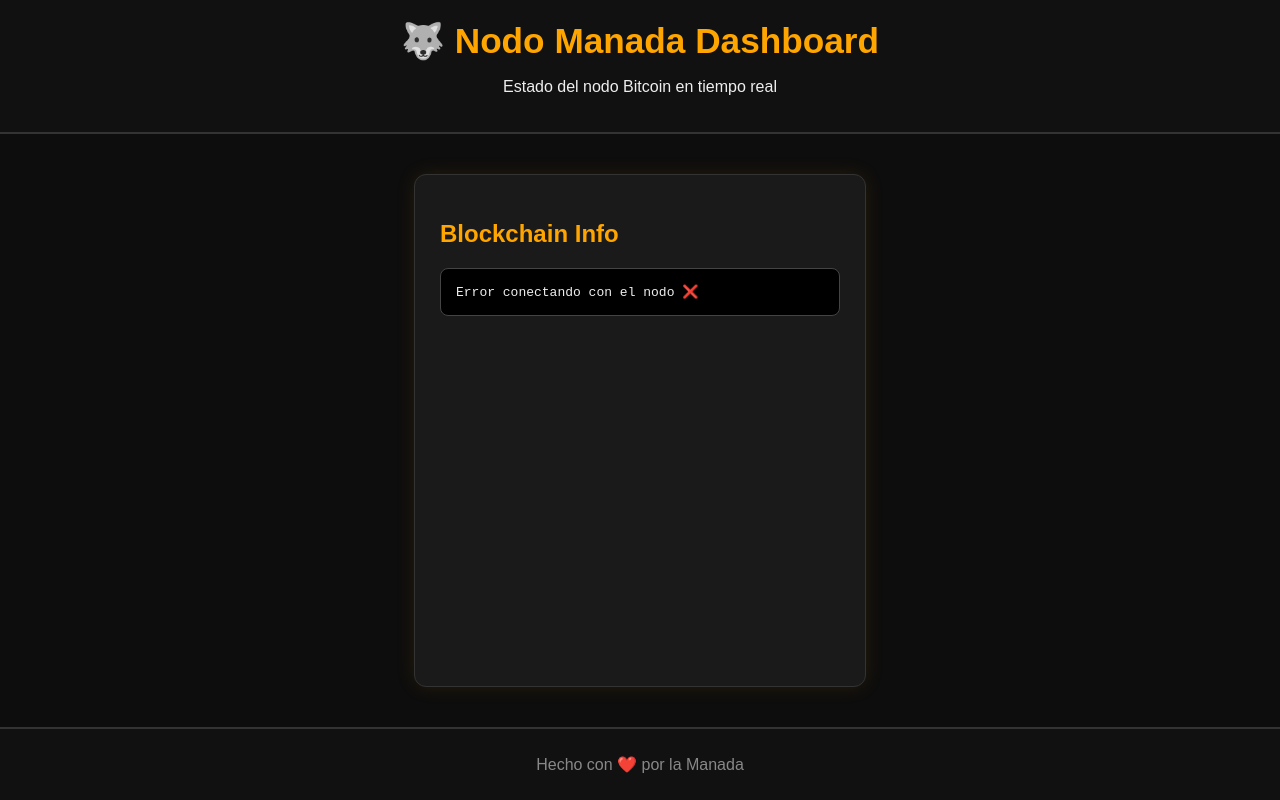
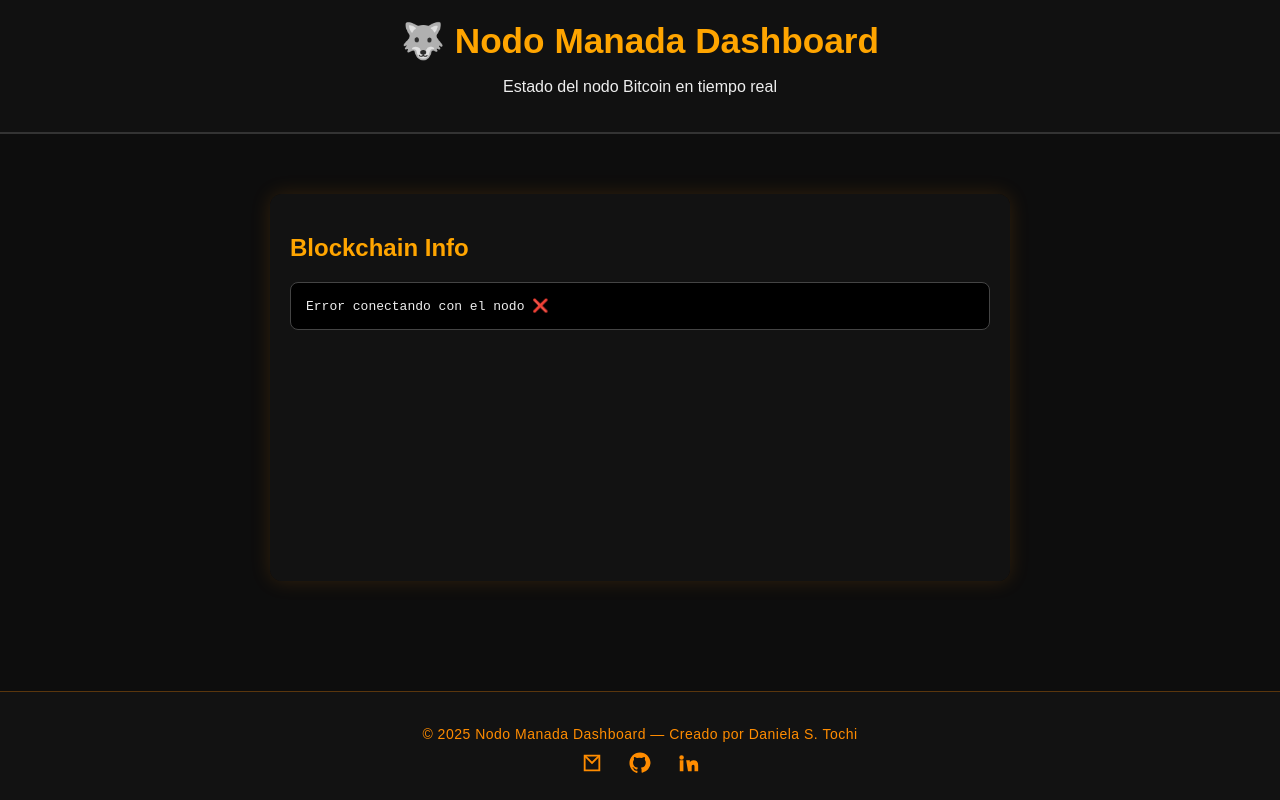
Before and after one commit to DanielaS-Tochi/nodo-manada-dashboard, a website: page dashboard/client/index.html in a window 1280 px wide. Drawn offline with Linux system fonts and the light colour scheme; no server answers.

Commit message:
Update footer with copyright information and social media links

```diff
--- a/dashboard/client/index.html
+++ b/dashboard/client/index.html
@@ -22,9 +22,34 @@
     </section>
   </main>
 
-  <footer>
-    <p>Hecho con ❤️ por la Manada</p>
-  </footer>
+  <footer class="footer">
+  <div class="footer-content">
+    <p>© 2025 Nodo Manada Dashboard — Creado por Daniela S. Tochi</p>
+
+    <div class="footer-icons">
+      <a href="mailto:danielastochi@gmail.com" target="_blank">
+       <svg width="22" height="22" viewBox="0 0 24 24" fill="none">
+          <path d="M4 4h16v16H4z" stroke="#ff8c00" stroke-width="2" fill="none"/>
+          <path d="M4 4l8 8 8-8" stroke="#ff8c00" stroke-width="2" fill="none"/>
+        </svg>
+      </a>
+
+      <!-- GitHub -->
+      <a href="https://github.com/danielas-tochi" target="_blank">
+        <svg width="22" height="22" viewBox="0 0 24 24" fill="#ff8c00">
+          <path d="M12 .5C5.65.5.5 5.65.5 12c0 5.1 3.3 9.4 7.9 10.9.6.1.8-.2.8-.5v-2c-3.2.7-3.9-1.5-3.9-1.5-.5-1.2-1.2-1.6-1.2-1.6-1-.7.1-.7.1-.7 1.1.1 1.7 1.2 1.7 1.2 1 1.7 2.6 1.2 3.2.9.1-.7.4-1.2.7-1.5-2.6-.3-5.4-1.3-5.4-5.9 0-1.2.4-2.1 1.1-2.9-.1-.2-.5-1.4.1-2.9 0 0 .9-.3 3 1.1a10.2 10.2 0 0 1 5.5 0c2.1-1.4 3-1.1 3-1.1.6 1.5.2 2.7.1 2.9.7.8 1.1 1.8 1.1 2.9 0 4.6-2.8 5.6-5.4 5.9.4.3.8 1 .8 2v3c0 .3.2.6.8.5A11.5 11.5 0 0 0 23.5 12C23.5 5.65 18.35.5 12 .5z"/>
+        </svg>
+      </a>
+
+      <!-- LinkedIn -->
+      <a href="https://www.linkedin.com/in/daniela-silvana-tochi" target="_blank">
+        <svg width="22" height="22" viewBox="0 0 24 24" fill="#ff8c00">
+          <path d="M4.98 3.5A2.5 2.5 0 1 1 5 8.5a2.5 2.5 0 0 1 0-5zM3 9h4v12H3zm7 0h4v2h.1a4.4 4.4 0 0 1 4-2c4.3 0 5 2.8 5 6.4V21h-4v-4.7c0-1 0-2.3-1.4-2.3S16 15 16 16.3V21h-4z"/>
+        </svg>
+      </a>
+    </div>
+  </div>
+</footer>
 
   <script src="app.js"></script>
 </body>
--- a/dashboard/client/style.css
+++ b/dashboard/client/style.css
@@ -28,14 +28,38 @@ main {
   padding: 40px;
 }
 
+.card pre {
+  white-space: pre-wrap;      /* Permite que el texto se quiebre */
+  word-wrap: break-word;      /* Rompe palabras larguísimas */
+  overflow-x: auto;           /* Scroll horizontal si hace falta */
+  max-width: 100%;            /* Nunca más se sale del contenedor */
+  font-size: 0.9rem;
+}
+
+
 .card {
-  background: #1a1a1a;
-  padding: 25px;
+  width: 95%;
+  max-width: 700px;
+  margin: 20px auto;
+  padding: 20px;
   border-radius: 12px;
-  width: 400px;
-  box-shadow: 0 0 20px rgba(255,165,0,0.1);
-  border: 1px solid #333;
+  background: rgba(20, 20, 20, 0.85);
+  box-shadow: 0 0 20px rgba(255, 140, 0, 0.15);
+  backdrop-filter: blur(5px);
 }
+
+@media (max-width: 480px) {
+  h1 {
+    font-size: 1.6rem;
+  }
+  .card {
+    padding: 15px;
+  }
+  .card pre {
+    font-size: 0.8rem;
+  }
+}
+
 
 h2 {
   color: #ffa500;
@@ -51,10 +75,47 @@ h2 {
   border: 1px solid #444;
 }
 
-footer {
+/* footer {
   text-align: center;
   padding: 10px;
   background: #111;
   border-top: 2px solid #333;
-  color: #888;
+  color: #888; */
+  /* ====== FOOTER ====== */
+
+.footer {
+  margin-top: 50px;
+  padding: 20px 0;
+  text-align: center;
+  background: rgba(255, 255, 255, 0.02);
+  border-top: 1px solid rgba(255, 136, 0, 0.3);
 }
+
+.footer-content p {
+  color: #ff8c00;
+  font-size: 14px;
+  margin-bottom: 10px;
+  letter-spacing: 0.5px;
+}
+
+.footer-icons a {
+  color: #ff8c00;
+  font-size: 22px;
+  margin: 0 10px;
+  text-decoration: none;
+  transition: 0.2s ease;
+}
+
+.footer-icons a:hover {
+  color: #ffae42;
+  transform: scale(1.2);
+}
+
+.footer-icons svg {
+  transition: 0.2s ease;
+}
+
+.footer-icons a:hover svg {
+  fill: #ffae42;
+  transform: scale(1.2);
+}
```
